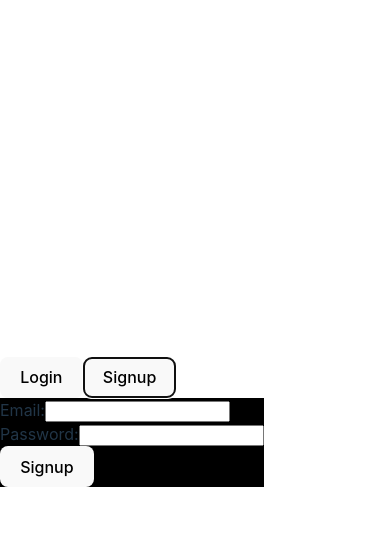
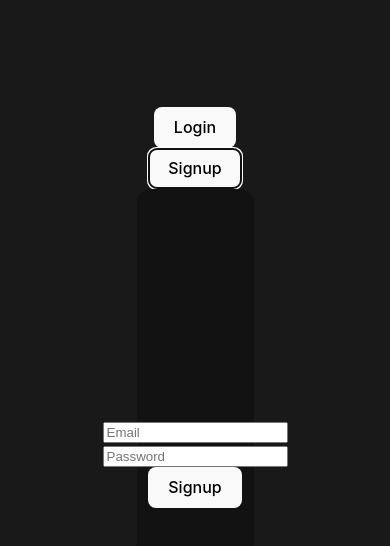
Before and after one commit to JCorts1/catcash_frontend, a React (Vite) app: page / in a window 390 px wide. Both pictures are taken after a click on the button "Signup". Shown: the top 546 px of the page. Built offline with nearby package versions, Linux system fonts and the light colour scheme.

Commit message:
working on responsive for phones first

```diff
--- a/src/components/SignupForm.jsx
+++ b/src/components/SignupForm.jsx
@@ -30,10 +30,12 @@ const SignupForm = () => {
   };
 
   return (
-    <form onSubmit={handleSubmit}>
+    <form
+    className='sign-up'
+    onSubmit={handleSubmit}>
       <div>
-        <label>Email:</label>
         <input
+          placeholder='Email'
           type="email"
           value={email}
           onChange={(e) => setEmail(e.target.value)}
@@ -41,8 +43,8 @@ const SignupForm = () => {
         />
       </div>
       <div>
-        <label>Password:</label>
         <input
+          placeholder='Password'
           type="password"
           value={password}
           onChange={(e) => setPassword(e.target.value)}
--- a/src/styles/SignupForm.css
+++ b/src/styles/SignupForm.css
@@ -1,3 +1,26 @@
-form {
-  background-color: black;
+.sign-up {
+  background-color: #121212;
+  display: flex;
+  flex-direction: column;
+  justify-content: center;
+  align-items: center;
+  border-radius: 14px;
 }
+
+@media only screen and (max-width: 600px) {
+  .sign-up {
+    width: 30%;
+    height: 65%;
+  }
+
+}
+
+.authentication-form {
+  width: 100vw;
+  height: 100vh;
+  background-color: #191919;
+  display: flex;
+  flex-direction: column;
+  justify-content: center;
+  align-items: center;
+}
--- a/src/views/AuthPage.jsx
+++ b/src/views/AuthPage.jsx
@@ -1,12 +1,13 @@
 import React, { useState } from 'react';
 import LoginForm from '../components/LoginForm';
 import SignupForm from '../components/SignupForm';
+import "../styles/SignupForm.css"
 
 const AuthPage = () => {
   const [isLogin, setIsLogin] = useState(true); // Toggle between login and signup
 
   return (
-    <div>
+    <div className="authentication-form">
       <button onClick={() => setIsLogin(true)}>Login</button>
       <button onClick={() => setIsLogin(false)}>Signup</button>
 
```
